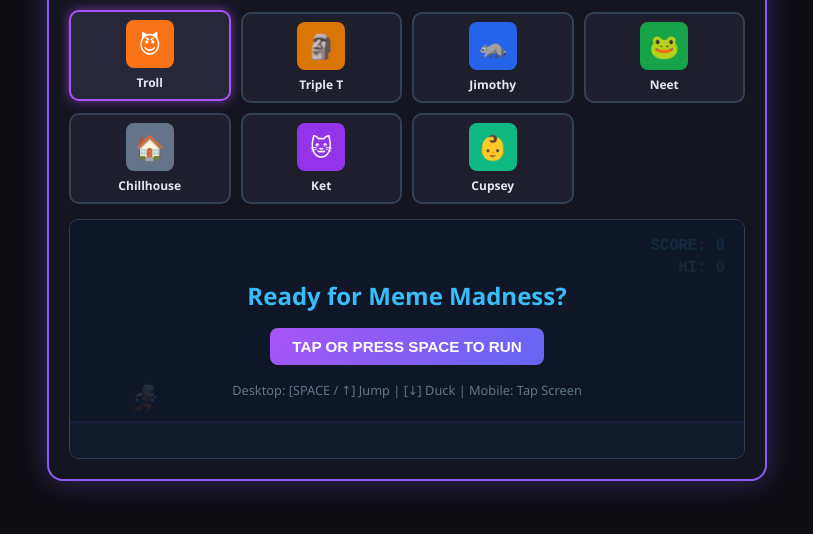
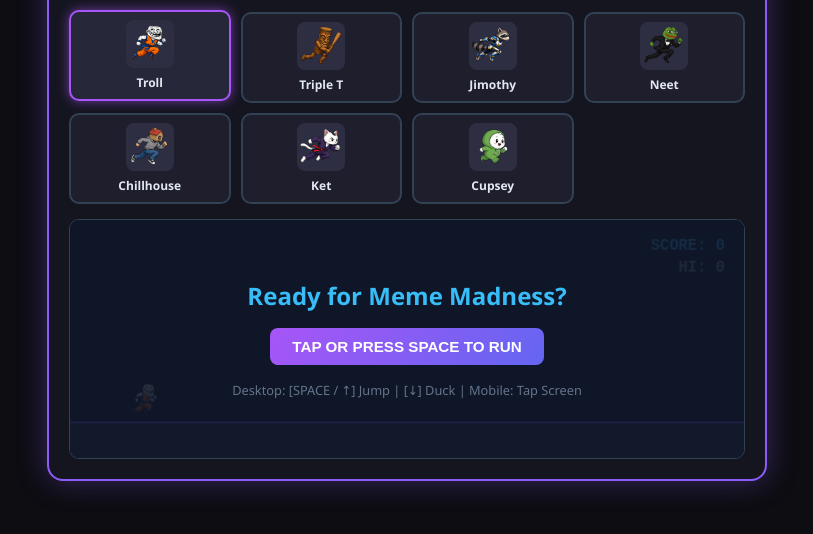
Before and after one commit to theokayy/rug-run, a plain HTML site: page index.html in a window 1280 px wide. Shown: the part 204-738 px from the top of the page, without its empty margins (233-1046 px from the left). Drawn offline with Linux system fonts and the light colour scheme.

Commit message:
Added image previews

```diff
--- a/index.html
+++ b/index.html
@@ -83,8 +83,15 @@
             display: flex;
             align-items: center;
             justify-content: center;
+            background: #2e2e42;
+            overflow: hidden;
             font-size: 1.5rem;
-            background: #2e2e42;
+        }
+
+        .char-preview img {
+            width: 100%;
+            height: 100%;
+            object-fit: contain;
         }
 
         .char-name {
@@ -164,34 +171,48 @@
     <h1>The Rug Run</h1>
     <p class="subtitle">Dodge the Red Candles & Rugs | Meme Madness</p>
 
-    <!-- Character Grid -->
+    <!-- Character Grid with Image Previews and Emoji Fallbacks -->
     <div id="character-select">
-        <div class="char-card selected" onclick="selectCharacter('troll', '🔥', '#f97316')">
-            <div class="char-preview" style="background:#f97316">😈</div>
+        <div class="char-card selected" onclick="selectCharacter('troll', '😈', '#f97316')">
+            <div class="char-preview">
+                <img src="troll.png" alt="Troll" onerror="this.parentElement.innerHTML='😈'">
+            </div>
             <div class="char-name">Troll</div>
         </div>
-        <div class="char-card" onclick="selectCharacter('triple_t', '🪵', '#d97706')">
-            <div class="char-preview" style="background:#d97706">🗿</div>
+        <div class="char-card" onclick="selectCharacter('triple_t', '🗿', '#d97706')">
+            <div class="char-preview">
+                <img src="triple_t.png" alt="Triple T" onerror="this.parentElement.innerHTML='🗿'">
+            </div>
             <div class="char-name">Triple T</div>
         </div>
         <div class="char-card" onclick="selectCharacter('jimothy', '🦝', '#2563eb')">
-            <div class="char-preview" style="background:#2563eb">🦝</div>
+            <div class="char-preview">
+                <img src="jimothy.png" alt="Jimothy" onerror="this.parentElement.innerHTML='🦝'">
+            </div>
             <div class="char-name">Jimothy</div>
         </div>
         <div class="char-card" onclick="selectCharacter('neet', '🐸', '#16a34a')">
-            <div class="char-preview" style="background:#16a34a">🐸</div>
+            <div class="char-preview">
+                <img src="neet.png" alt="Neet" onerror="this.parentElement.innerHTML='🐸'">
+            </div>
             <div class="char-name">Neet</div>
         </div>
         <div class="char-card" onclick="selectCharacter('chillhouse', '🏠', '#64748b')">
-            <div class="char-preview" style="background:#64748b">🏠</div>
+            <div class="char-preview">
+                <img src="chillhouse.png" alt="Chillhouse" onerror="this.parentElement.innerHTML='🏠'">
+            </div>
             <div class="char-name">Chillhouse</div>
         </div>
         <div class="char-card" onclick="selectCharacter('ket', '🐱', '#9333ea')">
-            <div class="char-preview" style="background:#9333ea">🐱</div>
+            <div class="char-preview">
+                <img src="ket.png" alt="Ket" onerror="this.parentElement.innerHTML='🐱'">
+            </div>
             <div class="char-name">Ket</div>
         </div>
         <div class="char-card" onclick="selectCharacter('cupsey', '👶', '#10b981')">
-            <div class="char-preview" style="background:#10b981">👶</div>
+            <div class="char-preview">
+                <img src="cupsey.png" alt="Cupsey" onerror="this.parentElement.innerHTML='👶'">
+            </div>
             <div class="char-name">Cupsey</div>
         </div>
     </div>
@@ -227,7 +248,7 @@
     const canvas = document.getElementById("canvas");
     const ctx = canvas.getContext("2d");
 
-    // Audio FX Generator (No external MP3s needed)
+    // Audio FX Generator (Synthesized with Web Audio API)
     const AudioEngine = {
         ctx: null,
         init() {
@@ -259,7 +280,7 @@
     };
 
     // Game State
-    let state = "IDLE"; // IDLE, RUNNING, GAMEOVER
+    let state = "IDLE";
     let score = 0;
     let highScore = parseInt(localStorage.getItem("rug_run_highscore") || "0");
     let speed = 6;
@@ -316,7 +337,7 @@
                 this.height = isDucking ? 24 : 44;
                 this.y = isDucking ? this.baseY + 20 : this.baseY;
             } else if (isDucking) {
-                this.dy += 1.5; // Fast fall
+                this.dy += 1.5;
             }
         },
         update() {
@@ -331,7 +352,6 @@
             }
         },
         draw() {
-            // Check if PNG is loaded; fallback to stylized vector avatar
             if (selectedChar.img.complete && selectedChar.img.naturalWidth !== 0) {
                 ctx.drawImage(selectedChar.img, this.x, this.y, this.width, this.height);
             } else {
@@ -356,10 +376,9 @@
 
             if (this.type === "CANDLE") {
                 this.width = 18;
-                this.height = Math.floor(Math.random() * 25) + 35; // 35 - 60px
+                this.height = Math.floor(Math.random() * 25) + 35;
                 this.y = canvas.height - 36 - this.height;
             } else {
-                // Flying FUD cloud (must duck or time jump)
                 this.width = 34;
                 this.height = 20;
                 this.y = canvas.height - 36 - 55;
@@ -370,10 +389,8 @@
         }
         draw() {
             if (this.type === "CANDLE") {
-                // Candle Body (Red Candlestick)
                 ctx.fillStyle = "#ef4444";
                 ctx.fillRect(this.x, this.y, this.width, this.height);
-                // Wick
                 ctx.strokeStyle = "#fca5a5";
                 ctx.lineWidth = 2;
                 ctx.beginPath();
@@ -381,7 +398,6 @@
                 ctx.lineTo(this.x + this.width / 2, this.y + this.height + 8);
                 ctx.stroke();
             } else {
-                // FUD Cloud
                 ctx.fillStyle = "#6366f1";
                 ctx.beginPath();
                 ctx.roundRect(this.x, this.y, this.width, this.height, 6);
@@ -394,7 +410,7 @@
         }
     }
 
-    // Input Handling
+    // Input Listeners
     window.addEventListener("keydown", (e) => {
         if (e.code === "Space" || e.code === "ArrowUp") {
             if (state === "RUNNING") player.jump();
@@ -417,7 +433,7 @@
         e.preventDefault();
     }, { passive: false });
 
-    // Core Game Functions
+    // State Transitions
     function startGame() {
         state = "RUNNING";
         score = 0;
@@ -444,13 +460,11 @@
         document.getElementById("gameover-overlay").classList.remove("hidden");
     }
 
-    // Main Game Loop
+    // Game Loop
     function loop() {
-        // Clear screen
         ctx.fillStyle = "#0b0f19";
         ctx.fillRect(0, 0, canvas.width, canvas.height);
 
-        // Ground Floor
         const groundY = canvas.height - 36;
         ctx.fillStyle = "#1e293b";
         ctx.fillRect(0, groundY, canvas.width, 36);
@@ -464,33 +478,27 @@
         if (state === "RUNNING") {
             frame++;
             if (frame % 5 === 0) score++;
-
-            // Increase speed gradually
             if (frame % 400 === 0 && speed < 14) speed += 0.5;
 
-            // Spawn Obstacles
             if (frame % Math.max(50, Math.floor(110 - speed * 4)) === 0) {
                 obstacles.push(new Obstacle());
             }
 
-            // Update & Draw Obstacles
             for (let i = obstacles.length - 1; i >= 0; i--) {
                 const obs = obstacles[i];
                 obs.speed = speed;
                 obs.update();
                 obs.draw();
 
-                // AABB Collision Detection
                 if (
                     player.x < obs.x + obs.width &&
                     player.x + player.width > obs.x &&
                     player.y < obs.y + obs.height &&
-                    player.y + player.height > obs.y
+                    player.height + player.y > obs.y
                 ) {
                     triggerGameOver();
                 }
 
-                // Clean offscreen items
                 if (obs.x + obs.width < 0) obstacles.splice(i, 1);
             }
 
@@ -499,7 +507,6 @@
 
         player.draw();
 
-        // HUD Score
         ctx.fillStyle = "#38bdf8";
         ctx.font = "bold 16px monospace";
         ctx.textAlign = "right";
```
